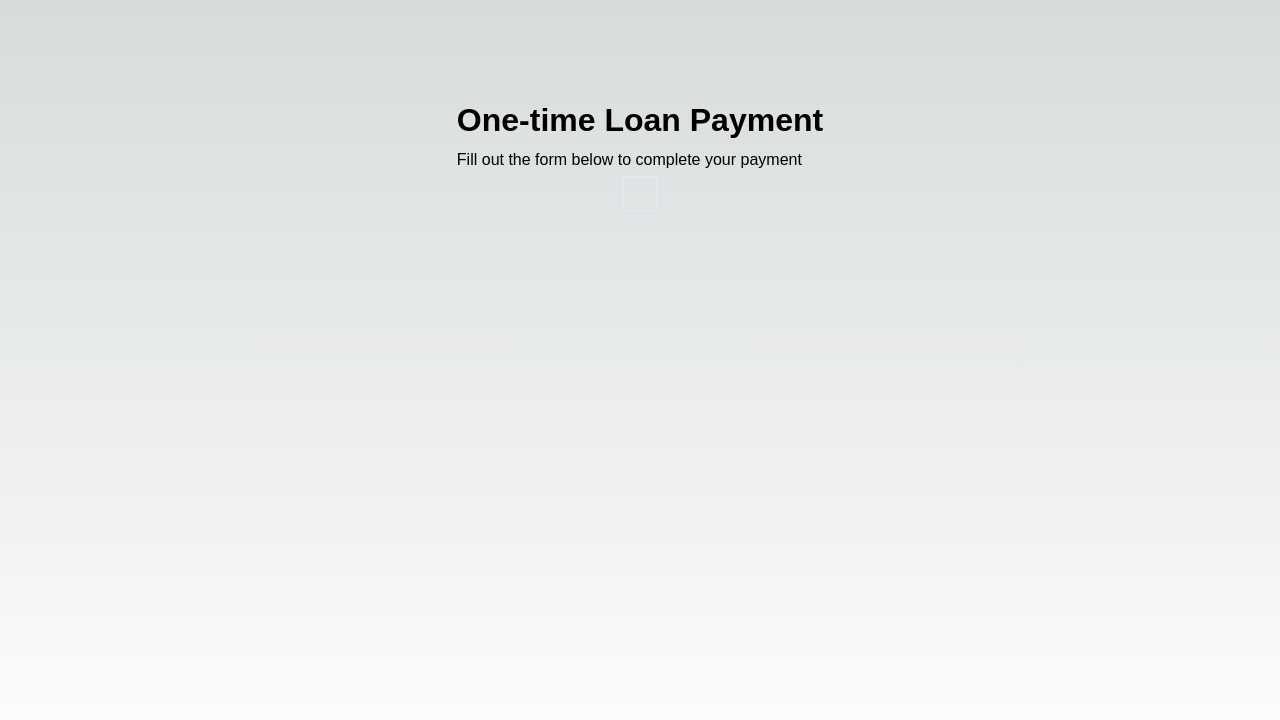
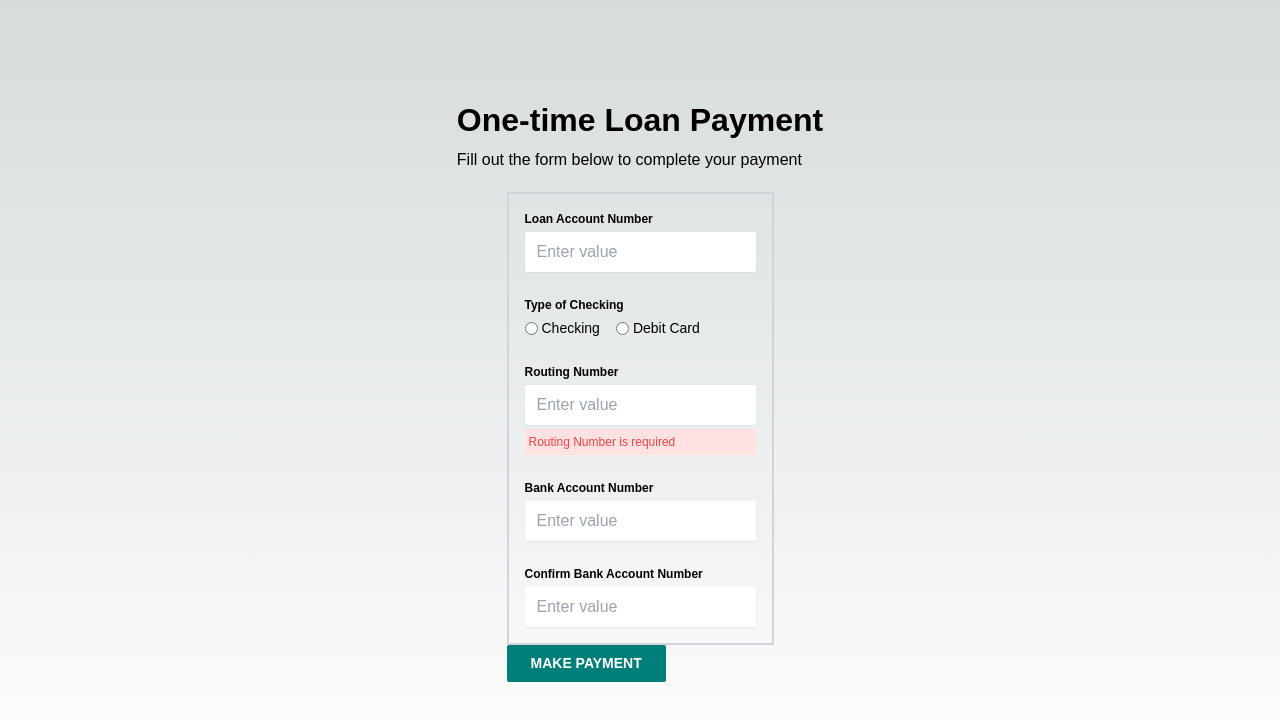
Before and after one commit to anhcaoh/payment, a Next.js app: page / in a window 1280 px wide. Shown: the top 720 px of the page. Built offline with nearby package versions, Linux system fonts and the light colour scheme.

Commit message:
feat: :sparkles: added fields for Checking

```diff
--- /dev/null
+++ b/src/app/components/Button/index.tsx
@@ -0,0 +1,34 @@
+export interface IButton {
+  id?: string;
+  type?: "button" | "submit";
+  variant?: "primary" | "secondary" | "outlined";
+  name?: string;
+  children?: string | JSX.Element;
+}
+const Button = ({
+  type = "button",
+  variant = "primary",
+  id,
+  name,
+  children,
+}: IButton) => {
+  return (
+    <button
+      type={type}
+      id={id}
+      name={name}
+      className={[
+        "py-2 px-6 uppercase font-bold text-base",
+        "active:scale-95 duration-100 ease-in-out rounded-sm",
+        variant === "primary" ? "bg-omf-green text-white" : "",
+        variant === "outlined" ? "border-2" : "",
+      ]
+        .join(" ")
+        .trim()}
+    >
+      {children}
+    </button>
+  );
+};
+
+export default Button;
--- /dev/null
+++ b/src/app/components/Radio/index.tsx
@@ -0,0 +1,33 @@
+export interface IRadioSelect {
+  id: string;
+  label?: string | JSX.Element;
+  name?: string;
+  values: { name: string; label: string; value: string }[];
+}
+const Radio = ({ id, label, name, values }: IRadioSelect) => {
+  return (
+    <div className="flex flex-col gap-1">
+      {label && (
+        <label htmlFor={values[0].name} className="text-label font-bold">
+          {label}
+        </label>
+      )}
+      <div className="flex flex-row gap-4">
+        {values?.map(({ name: optionName, label: optionLabel, value }) => {
+          return (
+            <div key={optionName} className="flex flex-row gap-1 align-middle">
+              <input type="radio" id={optionName} name={name} value={value} />
+              {optionLabel && (
+                <label htmlFor={optionName} className="text-base">
+                  {optionLabel}
+                </label>
+              )}
+            </div>
+          );
+        })}
+      </div>
+    </div>
+  );
+};
+
+export default Radio;
--- /dev/null
+++ b/src/app/components/Text/index.tsx
@@ -0,0 +1,53 @@
+export interface ITextInput {
+  id: string;
+  type?: "text" | "textarea";
+  label?: string | JSX.Element;
+  name?: string;
+  placeholder?: string;
+  error?: string | JSX.Element;
+}
+const Text = ({
+  type = "text",
+  id,
+  label,
+  name,
+  placeholder,
+  error,
+}: ITextInput) => {
+  const classNameBase = "py-2 px-3 rounded-sm shadow-sm";
+  return (
+    <div className="flex flex-col gap-1">
+      {label && (
+        <label htmlFor={id} className="text-label font-bold">
+          {label}
+        </label>
+      )}
+      {(type === "text" && (
+        <input
+          id={id}
+          type={type}
+          name={name}
+          className={classNameBase}
+          placeholder={placeholder}
+        />
+      )) ||
+        null}
+      {(type === "textarea" && (
+        <textarea
+          id={id}
+          name={name}
+          className={classNameBase}
+          placeholder={placeholder}
+        />
+      )) ||
+        null}
+      {error && (
+        <label className="text-label bg-red-100 p-1 text-red-500">
+          {error}
+        </label>
+      )}
+    </div>
+  );
+};
+
+export default Text;
--- a/src/app/features/OneTimePayment/constants/index.ts
+++ b/src/app/features/OneTimePayment/constants/index.ts
@@ -3,3 +3,4 @@ export const ONE_TIME_PAYMENT_HEADING = "One-time Loan Payment";
 export const ONE_TIME_PAYMENT_DESCRIPTION =
   "Fill out the form below to complete your payment";
 export const ONE_TIME_PAYMENT_FORM = "one-time-payment-form";
+export const ONE_TIME_PAYMENT_MAKE_PAY = "Make Payment";
--- a/src/app/features/OneTimePayment/index.tsx
+++ b/src/app/features/OneTimePayment/index.tsx
@@ -1,13 +1,75 @@
+import Button from "@/app/components/Button";
 import Form from "@/app/components/Form";
 import Heading from "@/app/components/Heading";
 import Paragraph from "@/app/components/Paragraph";
+import Radio from "@/app/components/Radio";
+import Text, { ITextInput } from "@/app/components/Text";
 import {
   ONE_TIME_PAYMENT_DESCRIPTION,
   ONE_TIME_PAYMENT_FORM,
   ONE_TIME_PAYMENT_HEADING,
+  ONE_TIME_PAYMENT_MAKE_PAY,
 } from "./constants";
 
 const OneTimePayment = () => {
+  const fields = [
+    {
+      id: "loan-account-number",
+      name: "loan-account-number",
+      label: "Loan Account Number",
+      placeholder: "Enter value",
+      type: "text" as ITextInput["type"],
+    },
+    {
+      id: "type-of-checking",
+      name: "type-of-checking",
+      label: "Type of Checking",
+      type: "radio",
+      values: [
+        { name: "checking", label: "Checking", value: "checking" },
+        { name: "debit-card", label: "Debit Card", value: "debit-card" },
+      ],
+    },
+    {
+      id: "routing-number",
+      name: "routing-number",
+      label: "Routing Number",
+      placeholder: "Enter value",
+      error: "Routing Number is required",
+      schema: {
+        required: true,
+        message: "Routing Number is required",
+      },
+      type: "text" as ITextInput["type"],
+    },
+    {
+      id: "bank-account-number",
+      name: "bank-account-number",
+      label: "Bank Account Number",
+      placeholder: "Enter value",
+      type: "text" as ITextInput["type"],
+    },
+    {
+      id: "confirm-bank-account-number",
+      name: "confirm-bank-account-number",
+      label: "Confirm Bank Account Number",
+      placeholder: "Enter value",
+      type: "text" as ITextInput["type"],
+    },
+  ];
+  const FieldsRenderer = ({ field }: { field: any }) => {
+    return (
+      <>
+        {/* Text input/texarea */}
+        {(field.type === "text" || field.type === "textarea") && (
+          <Text {...field} />
+        )}
+        {/* Radio select */}
+        {field.type === "radio" && <Radio {...field} />}
+      </>
+    );
+  };
+
   return (
     <>
       <div>
@@ -15,9 +77,19 @@ const OneTimePayment = () => {
         <Paragraph>{ONE_TIME_PAYMENT_DESCRIPTION}</Paragraph>
       </div>
       <Form name={ONE_TIME_PAYMENT_FORM}>
-        <div className="border-2 border-gray-200 p-4">
-          {/* TODO render inputs */}
-        </div>
+        <>
+          <div className="border-2 border-gray-300 p-4">
+            {/* TODO render inputs */}
+            <div className="flex flex-col gap-6 w-min">
+              {fields?.map((field) => {
+                return <FieldsRenderer key={field.id} field={field} />;
+              })}
+            </div>
+          </div>
+          <div>
+            <Button>{ONE_TIME_PAYMENT_MAKE_PAY}</Button>
+          </div>
+        </>
       </Form>
     </>
   );
--- a/src/app/page.module.css
+++ b/src/app/page.module.css
@@ -1,6 +1,7 @@
 .main {
   display: flex;
   flex-direction: column;
+  gap: 1rem;
   /* justify-content: space-between; */
   align-items: center;
   padding: 6rem;
--- a/tailwind.config.js
+++ b/tailwind.config.js
@@ -1,4 +1,5 @@
 /** @type {import('tailwindcss').Config} */
+
 module.exports = {
   content: [
     "./src/app/**/*.{ts,jsx,tsx,mdx}", // Note the addition of the `app` directory.
@@ -10,10 +11,17 @@ module.exports = {
       sans: ['"var(--font-roboto)"', "sans-serif"],
       roboto: ["var(--font-roboto)"],
     },
-    fontSize: {
-      heading: "2rem",
+    extend: {
+      fontSize: {
+        base: "14px",
+        heading: "2rem",
+        label: "0.75rem",
+      },
+      colors: {
+        omf: "#2659d9",
+        "omf-green": "#007e7a",
+      },
     },
-    extend: {},
   },
   plugins: [],
 };
```
